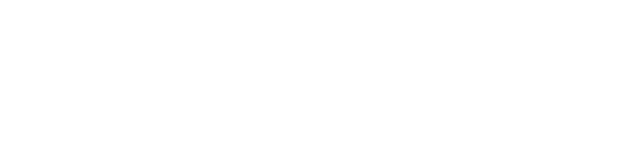
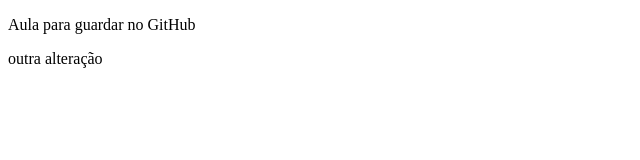
Before and after one commit to guiuke/Aula4_teste, a plain HTML site: page index.html in a window 1280 px wide. Shown: the whole page, without its empty margins (0-640 px from the left). Drawn offline with Linux system fonts and the light colour scheme.

Commit message:
foi inserida
foi colocado o código X

```diff
--- a/index.html
+++ b/index.html
@@ -7,6 +7,7 @@
     <title>Document</title>
 </head>
 <body>
-
+    <p>Aula para guardar no GitHub</p>
+    <p>outra alteração</p>
 </body>
 </html>
```
